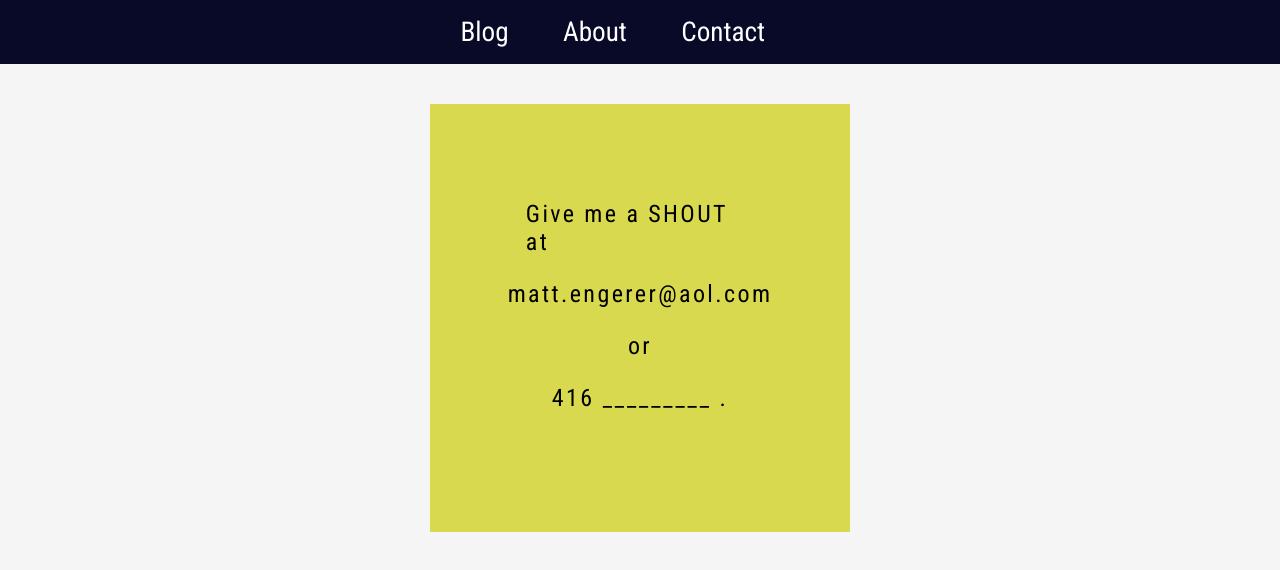
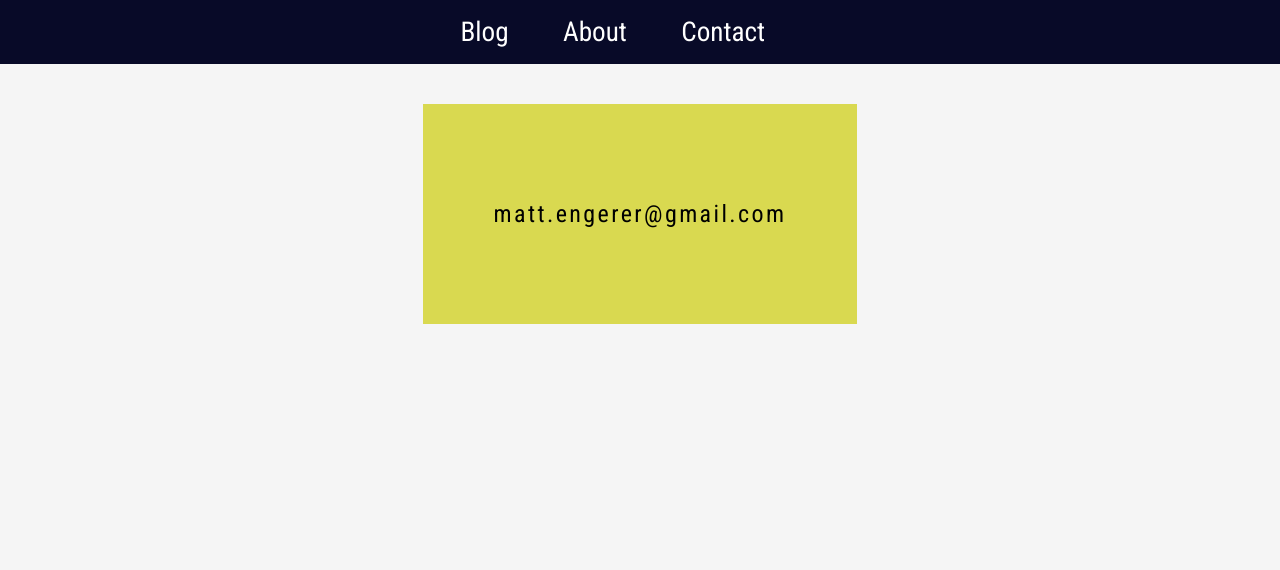
Before and after one commit to uchutanjyo/personal-blog, a React (Create React App) app: page /contact in a window 1280 px wide. Shown: the top 570 px of the page. Built offline with nearby package versions, Linux system fonts and the light colour scheme.

Commit message:
fixed contact

```diff
--- a/src/Contact.js
+++ b/src/Contact.js
@@ -11,8 +11,7 @@ const Contact = () => {
     <div className="blogpost-container">
 
     <div className="about">
-   Give me a SHOUT at <p>matt.engerer@aol.com</p> or<p> 416 _________ .</p>
-          </div>
+  matt.engerer@gmail.com          </div>
       </div>
     </>
   );
```
